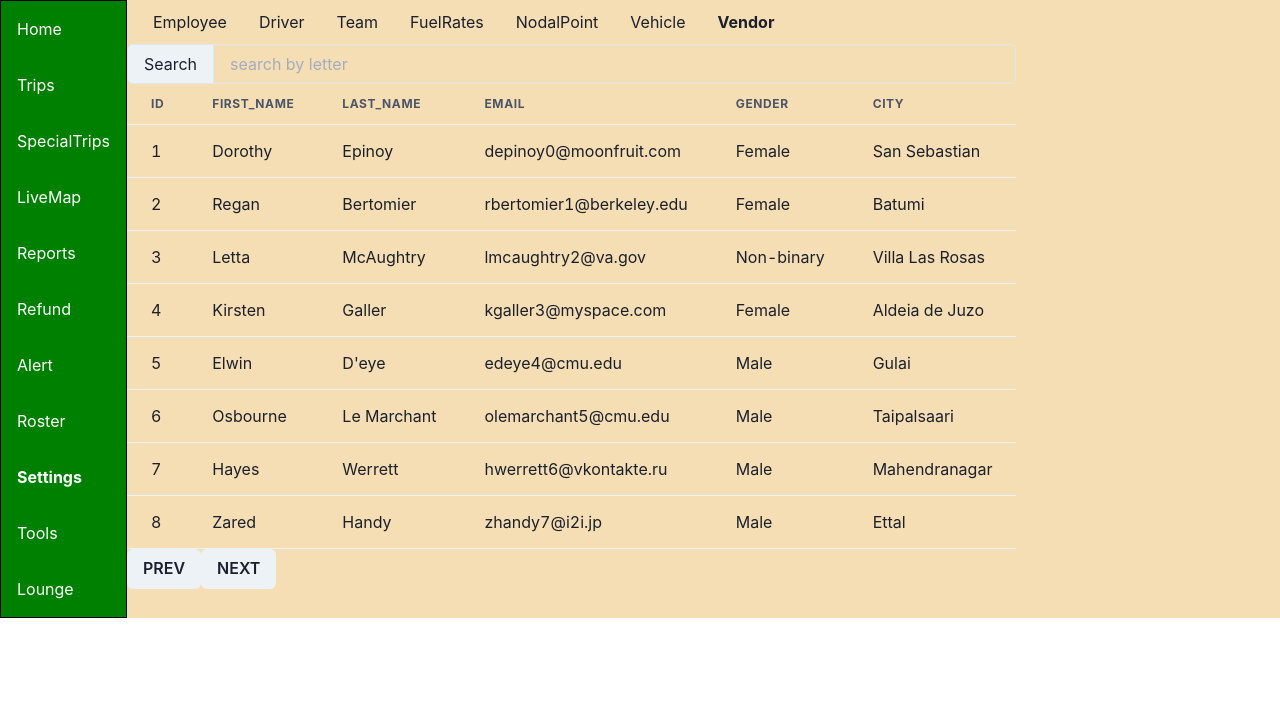
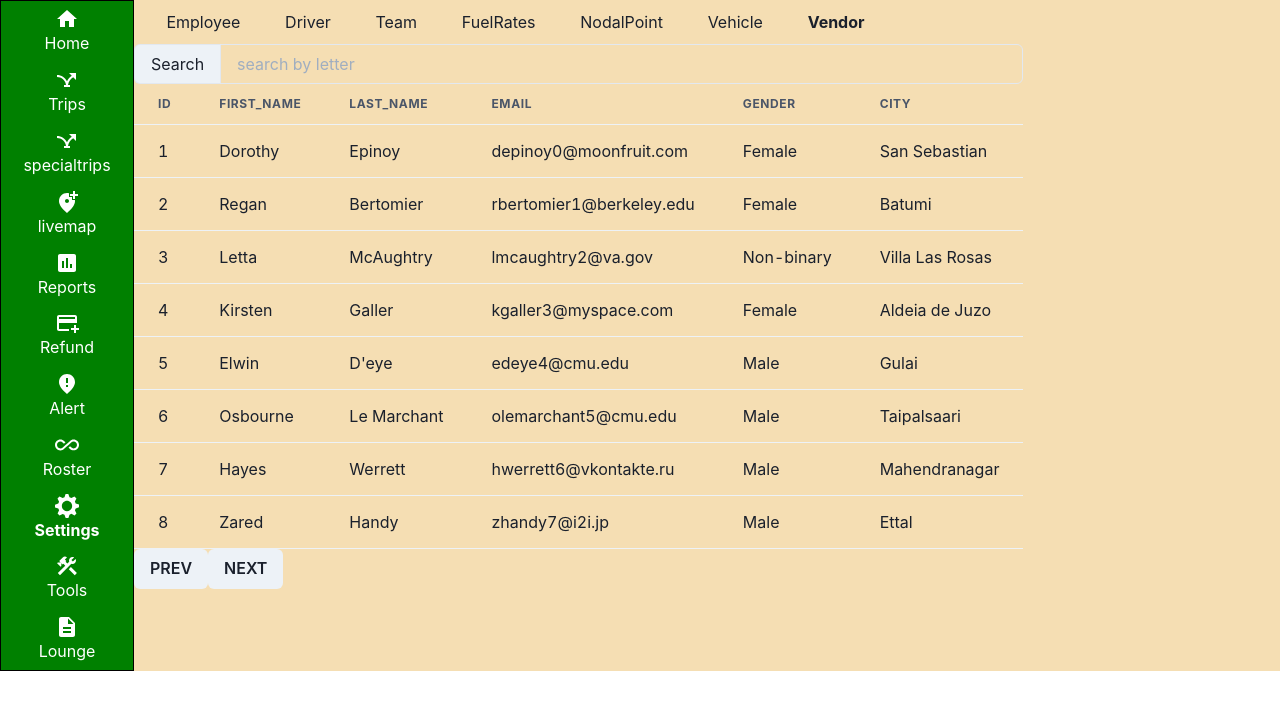
Before and after one commit to vinodmtap/demo, a React (Create React App) app: page /settings/vendor in a window 1280 px wide. Shown: the top 710 px of the page. Built offline with nearby package versions, Linux system fonts and the light colour scheme.

Commit message:
message in quote

```diff
--- a/package.json
+++ b/package.json
@@ -7,6 +7,8 @@
     "@chakra-ui/react": "^1.8.8",
     "@emotion/react": "^11.9.0",
     "@emotion/styled": "^11.8.1",
+    "@mui/icons-material": "^5.6.2",
+    "@mui/material": "^5.6.2",
     "cra-template": "1.1.3",
     "framer-motion": "^6.2.9",
     "react": "^18.0.0",
--- a/src/App.css
+++ b/src/App.css
@@ -52,7 +52,7 @@
 }
 
 nav a{
-  margin: 1rem;
+  margin: 0.4rem 1.4rem;
 }
 
 nav a.active{
--- a/src/components/Navbar.js
+++ b/src/components/Navbar.js
@@ -1,21 +1,98 @@
+import { SettingsIcon } from '@chakra-ui/icons'
+import { Box, Flex } from '@chakra-ui/react'
 import React from 'react'
 import { NavLink } from 'react-router-dom'
 import '../App.css'
+import HomeIcon from '@mui/icons-material/Home';
+import AirlineStopsIcon from '@mui/icons-material/AirlineStops';
+import AddLocationAltIcon from '@mui/icons-material/AddLocationAlt';
+import AssessmentIcon from '@mui/icons-material/Assessment';
+import AddCardIcon from '@mui/icons-material/AddCard';
+import FmdBadIcon from '@mui/icons-material/FmdBad';
+import AllInclusiveIcon from '@mui/icons-material/AllInclusive';
+import ConstructionIcon from '@mui/icons-material/Construction';
+import DescriptionIcon from '@mui/icons-material/Description';
+
 
 const Navbar = () => {
   return (
     <nav className='nav-bar'>
-        <NavLink to='/'>Home</NavLink>
-        <NavLink to='/trips'>Trips</NavLink>
-        <NavLink to='/specialtrips'>SpecialTrips</NavLink>
-        <NavLink to='/livemap'>LiveMap</NavLink>
-        <NavLink to='/reports'>Reports</NavLink>
-        <NavLink to='/refund'>Refund</NavLink>
-        <NavLink to='/alert'>Alert</NavLink>
-        <NavLink to='/roster'>Roster</NavLink>
-        <NavLink to='/settings'>Settings</NavLink>
-        <NavLink to='/tools'>Tools</NavLink>
-        <NavLink to='/lounge'>Lounge</NavLink>
+      <NavLink to='/'>
+        <Flex direction="column" alignItems="center" justifyContent="center">
+          <HomeIcon />
+          <Box>Home</Box>
+        </Flex>
+      </NavLink>
+
+      <NavLink to='/trips'>
+        <Flex direction="column" alignItems="center" justifyContent="center">
+          <AirlineStopsIcon />
+          <Box>Trips</Box>
+        </Flex>
+      </NavLink>
+
+      <NavLink to='/specialtrips'>
+        <Flex direction="column" alignItems="center" justifyContent="center">
+          <AirlineStopsIcon />
+          <Box>specialtrips</Box>
+        </Flex>
+      </NavLink>
+
+      <NavLink to='/livemap'>
+        <Flex direction="column" alignItems="center" justifyContent="center">
+          <AddLocationAltIcon />
+          <Box>livemap</Box>
+        </Flex>
+      </NavLink>
+
+      <NavLink to='/reports'>
+        <Flex direction="column" alignItems="center" justifyContent="center">
+          <AssessmentIcon />
+          <Box>Reports</Box>
+        </Flex>
+      </NavLink>
+
+      <NavLink to='/refund'>
+        <Flex direction="column" alignItems="center" justifyContent="center">
+          <AddCardIcon />
+          <Box>Refund</Box>
+        </Flex>
+      </NavLink>
+
+      <NavLink to='/alert'>
+        <Flex direction="column" alignItems="center" justifyContent="center">
+          <FmdBadIcon />
+          <Box>Alert</Box>
+        </Flex>
+      </NavLink>
+
+      <NavLink to='/roster'>
+        <Flex direction="column" alignItems="center" justifyContent="center">
+          <AllInclusiveIcon />
+          <Box>Roster</Box>
+        </Flex>
+      </NavLink>
+
+      <NavLink to='/settings'>
+        <Flex direction="column" alignItems="center" justifyContent="center">
+          <SettingsIcon h={6} w={6} />
+          <Box>Settings</Box>
+        </Flex>
+      </NavLink>
+
+      <NavLink to='/tools'>
+        <Flex direction="column" alignItems="center" justifyContent="center">
+          <ConstructionIcon />
+          <Box>Tools</Box>
+        </Flex>
+      </NavLink>
+
+      <NavLink to='/lounge'>
+        <Flex direction="column" alignItems="center" justifyContent="center">
+          <DescriptionIcon />
+          <Box>Lounge</Box>
+        </Flex>
+      </NavLink>
     </nav>
   )
 }
--- a/src/components/TableData.js
+++ b/src/components/TableData.js
@@ -18,7 +18,6 @@ import { ArrowDownIcon, ArrowUpIcon } from '@chakra-ui/icons';
 
 const TableData = (props) => {
     const [data, setData] = useState(props.body);
-    // const[head, setHead] = useState(props.header);
     const [arrow, setArrow] = useState(null);
     const [state, setState] = useState(null);
     const [order, setOrder] = useState("ASC");
@@ -72,7 +71,6 @@ const TableData = (props) => {
             setOrder("ASC");
         }
     }
-    //   console.log(Object.keys(data[0]).map(x=>x));
     return (
         <Box>
             <Box>
```
Also changed, not shown: 1 other file (tests, documents, lock files or other folders).
